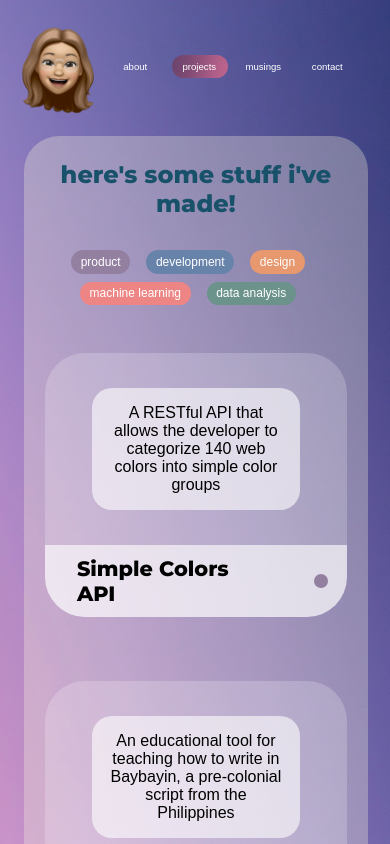
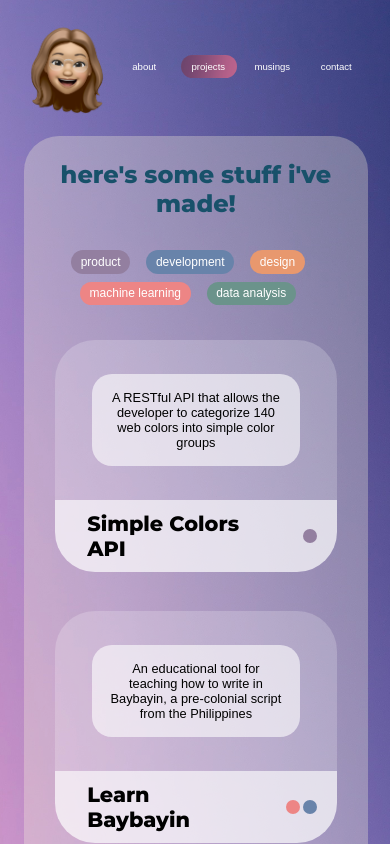
Before and after one commit to marielpacada/personal-site, a React (Create React App) app: page /projects in a window 390 px wide. Shown: the top 844 px of the page. Built offline with nearby package versions, Linux system fonts and the light colour scheme; a web font is replaced by a local one.

Commit message:
fix weird x scroll behavior

```diff
--- a/public/styles.css
+++ b/public/styles.css
@@ -678,7 +678,6 @@ html {
 
 @media (max-width: 760px) {
     .sidebar {
-        width: 100vw;
         height: 7rem;
         display: flex;
         flex-direction: row;
@@ -774,8 +773,15 @@ html {
         justify-content: center;
         align-items: center;
     }
+    .project-cover {
+        height: 10rem;
+    }
     .project-card {
-        width: 88%;
+        margin: 1.2rem 0;
+        width: 82%;
+    }
+    .project-desc {
+        font-size: 0.8rem;
     }
     .note-app {
         flex-direction: column;
@@ -796,9 +802,8 @@ html {
     }
     .note-file {
         display: inline-block;
-        height: 6rem;
         width: 10rem;
-        padding: .7rem 1rem;
+        padding: .75rem 1rem 0;
         border-bottom: none;
         border-right: 1px dashed #73726e;
     }
@@ -811,6 +816,8 @@ html {
         display: none;
     }
     .file-date {
+        position: relative;
         font-size: .6rem;
+        top: .75rem;
     }
 }
```
